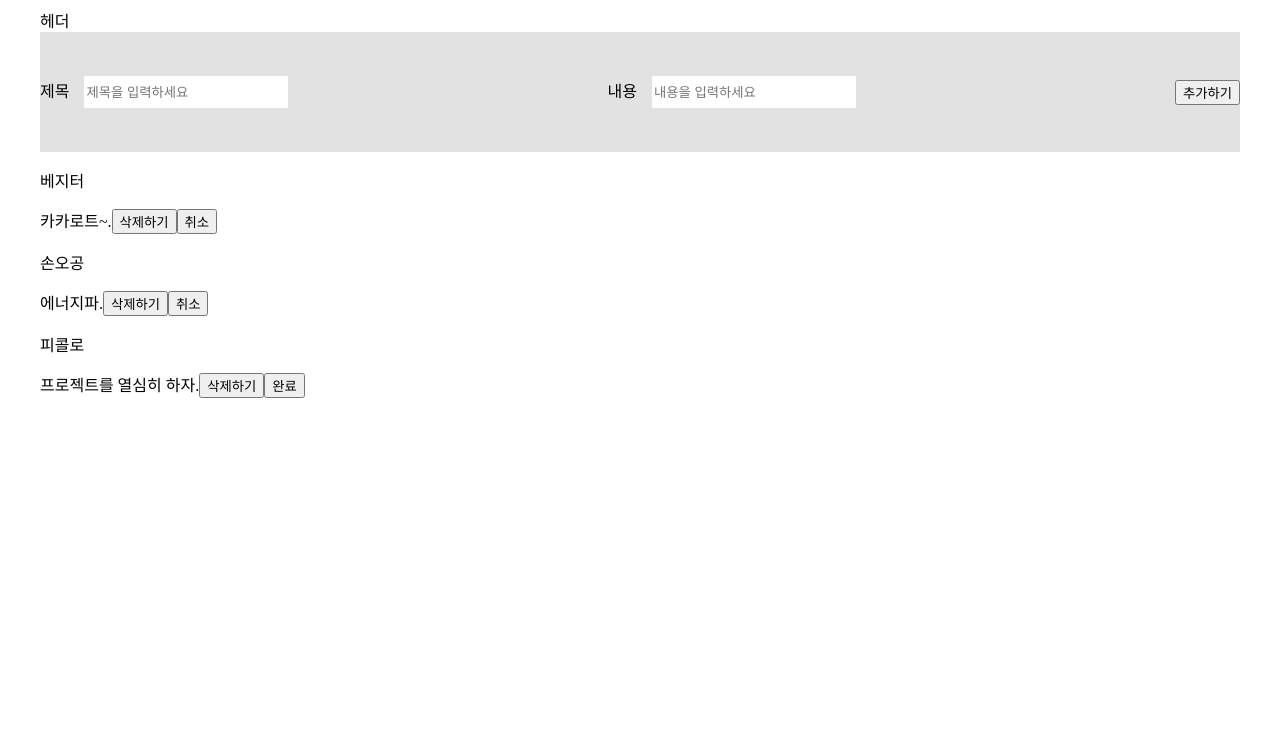
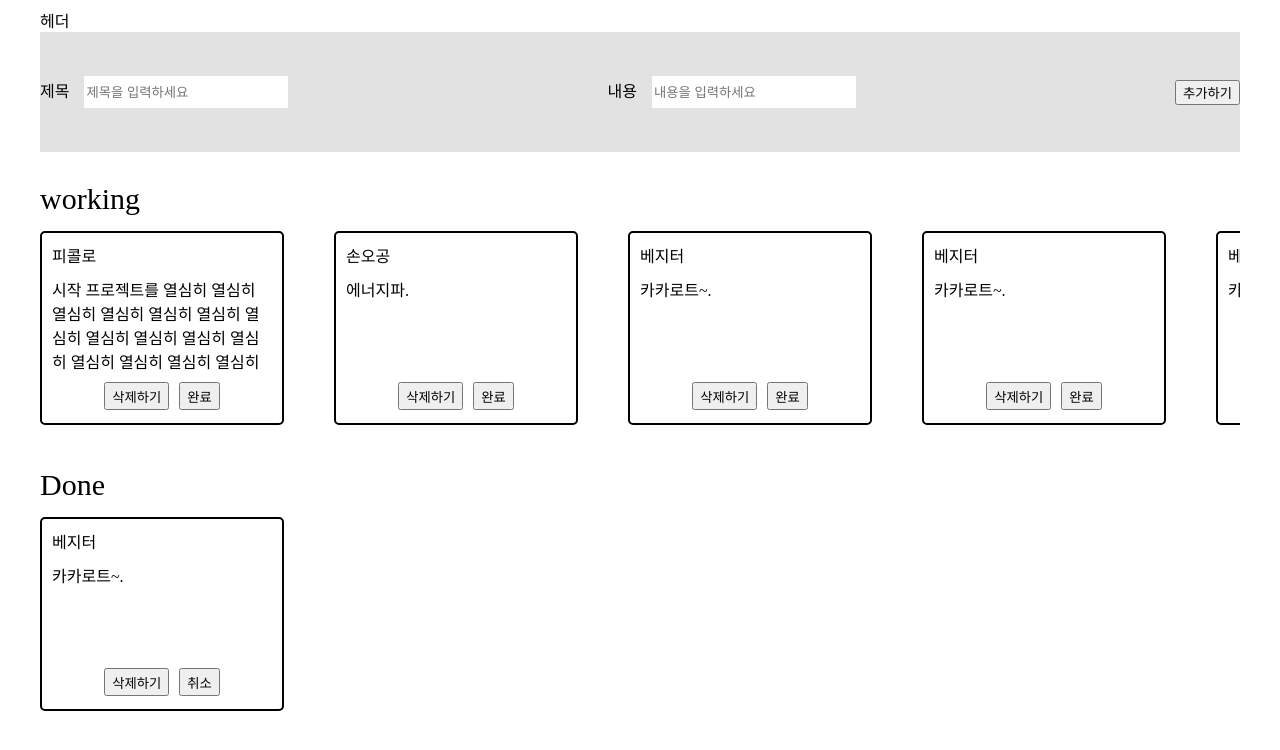
Before and after one commit to picoloman6/nbc_react_1, a React (Vite) app: page / in a window 1280 px wide. Shown: the top 750 px of the page. Built offline with nearby package versions, Linux system fonts and the light colour scheme.

Commit message:
[style] TodoItem 기본 스타일 적용

```diff
--- a/src/TodoList/TodoItems.tsx
+++ b/src/TodoList/TodoItems.tsx
@@ -1,4 +1,9 @@
 import { TodosTypes } from './TodosTypes';
+import {
+  StyledTodoItemsWrapper,
+  StyledTodoItem,
+  StyledItemLable
+} from './TodoList.style';
 
 interface PropsTypes {
   removeTodo: (id: number) => void;
@@ -11,6 +16,7 @@ interface TodoItemPropsType extends PropsTypes {
 
 interface TodoItemsPropsType extends PropsTypes {
   todos: TodosTypes[];
+  done: boolean;
 }
 
 const TodoItem = ({
@@ -19,24 +25,29 @@ const TodoItem = ({
   changeTodoStatus
 }: TodoItemPropsType) => {
   return (
+    <StyledTodoItem>
+      <span>{todo.name}</span>
+      <span>{todo.content}</span>
       <div>
-      <p>{todo.name}</p>
-      <span>{todo.content}</span>
         <button onClick={() => removeTodo(todo.id)}>삭제하기</button>
         <button onClick={() => changeTodoStatus(todo.id)}>
           {todo.done ? '취소' : '완료'}
         </button>
       </div>
+    </StyledTodoItem>
   );
 };
 
 const TodoItems = ({
   todos,
   removeTodo,
-  changeTodoStatus
+  changeTodoStatus,
+  done
 }: TodoItemsPropsType) => {
   return (
     <div>
+      <StyledItemLable>{done ? 'Done' : 'working'}</StyledItemLable>
+      <StyledTodoItemsWrapper>
         {todos.length > 0 &&
           todos.map((todo) => (
             <TodoItem
@@ -46,6 +57,7 @@ const TodoItems = ({
               key={todo.id}
             />
           ))}
+      </StyledTodoItemsWrapper>
     </div>
   );
 };
--- a/src/TodoList/TodoList.style.tsx
+++ b/src/TodoList/TodoList.style.tsx
@@ -19,3 +19,56 @@ export const StyledTodoInput = styled.input`
 
   margin-left: 15px;
 `;
+
+export const StyledTodoItemsWrapper = styled.div`
+  display: flex;
+  width: 100%;
+
+  margin-bottom: 20px;
+  padding-bottom: 13px;
+  gap: 50px;
+
+  overflow: auto;
+`;
+
+export const StyledItemLable = styled.p`
+  font-size: 30px;
+  margin-bottom: 15px;
+`;
+
+export const StyledTodoItem = styled.div`
+  display: flex;
+  flex-direction: column;
+  justify-content: space-between;
+
+  width: 220px;
+  min-width: 220px;
+  height: 170px;
+
+  border: 2px solid black;
+  border-radius: 5px;
+
+  padding: 10px;
+
+  > span:first-child {
+    height: 15%;
+  }
+
+  > span:nth-child(2) {
+    height: 55%;
+    overflow: auto;
+  }
+
+  > div {
+    display: flex;
+    justify-content: center;
+    align-items: center;
+    height: 20%;
+
+    gap: 10px;
+  }
+
+  button {
+    height: 28px;
+  }
+`;
--- a/src/TodoList/TodoList.tsx
+++ b/src/TodoList/TodoList.tsx
@@ -6,11 +6,22 @@ import { TodosTypes, TodoInputTypes } from './TodosTypes';
 
 const TodoList = () => {
   const [todos, setTodos] = useState<TodosTypes[]>([
-    { id: 1, name: '피콜로', content: '프로젝트를 열심히 하자.', done: false },
+    {
+      id: 1,
+      name: '피콜로',
+      content:
+        '시작 프로젝트를 열심히 열심히 열심히 열심히 열심히 열심히 열심히 열심히  열심히 열심히 열심히 열심히 열심히 열심히 열심히 열심히 열심히열심히 열심히 열심히 열심히 열심히 열심히 하자.',
+      done: false
+    },
     { id: 2, name: '베지터', content: '카카로트~.', done: true },
-    { id: 3, name: '손오공', content: '에너지파.', done: true }
+    { id: 3, name: '손오공', content: '에너지파.', done: false },
+    { id: 4, name: '베지터', content: '카카로트~.', done: false },
+    { id: 5, name: '베지터', content: '카카로트~.', done: false },
+    { id: 6, name: '베지터', content: '카카로트~.', done: false },
+    { id: 7, name: '베지터', content: '카카로트~.', done: false },
+    { id: 8, name: '베지터', content: '카카로트~.', done: false }
   ]);
-  const id = useRef<number>(4);
+  const id = useRef<number>(9);
 
   const addTodos = (todo: TodoInputTypes) => {
     const newTodo: TodosTypes = { ...todo, id: id.current, done: false };
@@ -37,16 +48,18 @@ const TodoList = () => {
       <TodoInput addTodos={addTodos} />
       {todos.length > 0 && (
         <TodoItems
-          todos={todos.filter((todo) => todo.done === true)}
+          todos={todos.filter((todo) => todo.done === false)}
           removeTodo={removeTodo}
           changeTodoStatus={changeTodoStatus}
+          done={false}
         />
       )}
       {todos.length > 0 && (
         <TodoItems
-          todos={todos.filter((todo) => todo.done === false)}
+          todos={todos.filter((todo) => todo.done === true)}
           removeTodo={removeTodo}
           changeTodoStatus={changeTodoStatus}
+          done={true}
         />
       )}
     </div>
```
Lines whose indentation alone changed are shown as unchanged.
